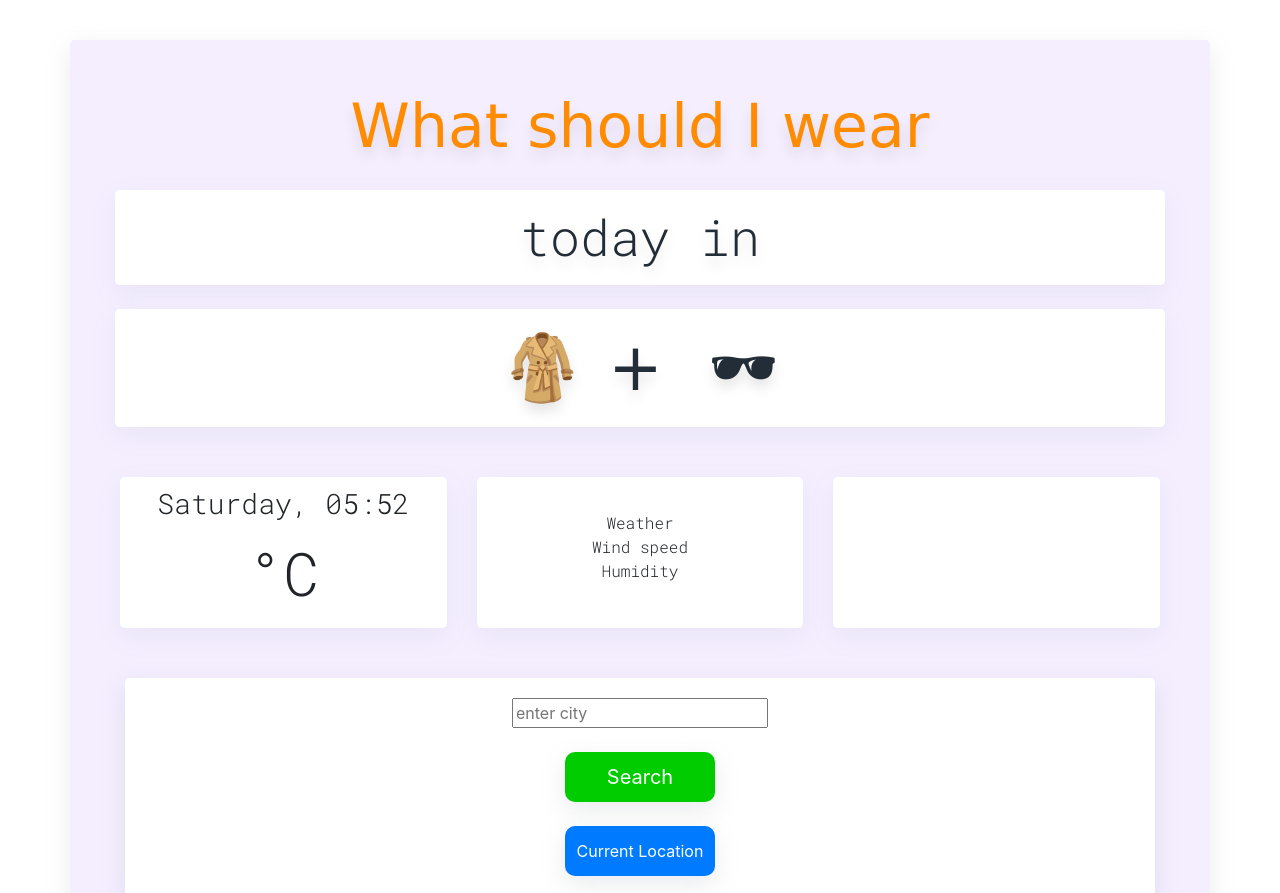
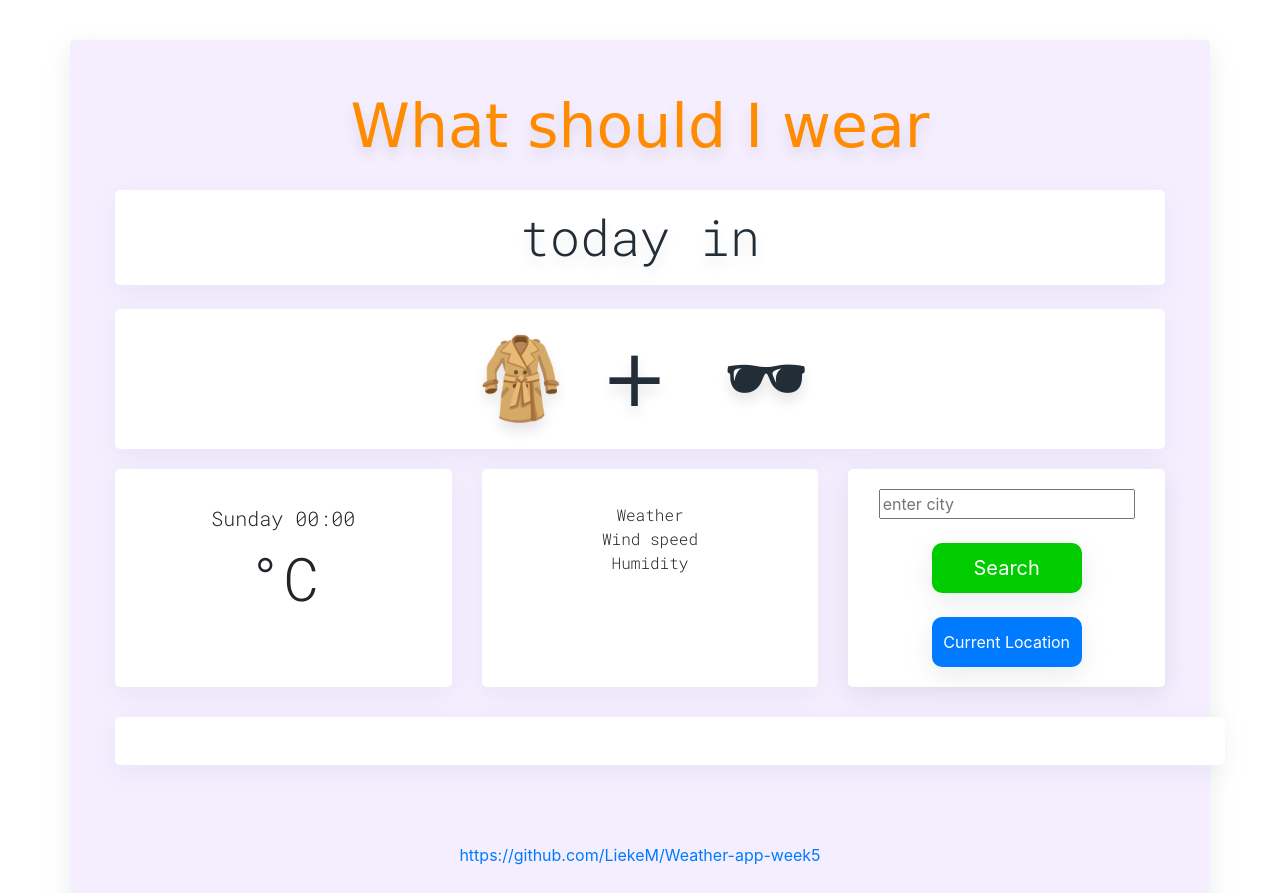
Before and after one commit to LiekeM/Weather-app-week5, a plain HTML site: page index.html in a window 1280 px wide. Shown: the top 893 px of the page. Drawn offline with nearby package versions, Linux system fonts and the light colour scheme; a web font is replaced by a local one.

Commit message:
Updated CSS

```diff
--- a/index.html
+++ b/index.html
@@ -34,7 +34,8 @@
 
       <div class="row">
         <div class="col" id="time-col">
-          <h3 id="current-time" class="currentTime">Sunday 00:00</h3>
+          <br />
+          <div id="current-time" class="currentTime">Sunday 00:00</div>
           <div id="current-temp" class="currentTemp">
             °C
             <a href="#" id="fahrenheit"></a>
@@ -46,24 +47,25 @@
           <div id="wind" class="wind">Wind speed</div>
           <div id="humidity" class="humidity">Humidity</div>
         </div>
-        <div class="col" id="icon-col">
+        <div class="col" id="search-col">
+          <form id="city-form">
+            <input
+              type="text"
+              id="input-city"
+              placeholder="enter city"
+            /><br /><br />
+            <input type="submit" name="submit" value="Search" id="submit" />
+          </form>
           <br />
-          <img src="" id="icon" />
+          <button>Current Location</button>
         </div>
       </div>
 
-      <div class="search-container">
-        <form id="city-form">
-          <input
-            type="text"
-            id="input-city"
-            placeholder="enter city"
-          /><br /><br />
-          <input type="submit" name="submit" value="Search" id="submit" />
-        </form>
+      <div class="col" id="icon-col">
         <br />
-        <button>Current Location</button>
+        <img src="" id="icon" />
       </div>
+
       <br />
       <br />
       <a href="https://github.com/LiekeM/Weather-app-week5"
--- a/src/styles.css
+++ b/src/styles.css
@@ -2,7 +2,8 @@ body {
   padding-top: 20px;
 }
 
-h3 {
+.currentTime {
+  font-size: 20px;
   font-family: "Roboto Mono", monospace;
 }
 
@@ -99,7 +100,7 @@ button:hover {
 #icon-col {
   background-color: white;
   border-radius: 5px;
-  padding: 10px;
+  margin: 30px;
   box-shadow: rgba(149, 157, 165, 0.1) 0px 8px 24px;
 }
 /* .humidity {
@@ -128,7 +129,7 @@ button:hover {
 
 .emoji {
   font-family: "DynaPuff", cursive;
-  font-size: 65px;
+  font-size: 80px;
   color: #232d37;
   display: inline-block;
   text-shadow: 0px 8px 13px rgba(0, 0, 0, 0.1);
@@ -160,7 +161,7 @@ button:hover {
 }
 
 .days {
-  font-size: 30px;
+  font-size: 40px;
   font-family: "Roboto Mono", monospace;
   margin: 40px 35px;
   background-color: white;
@@ -187,16 +188,14 @@ button:hover {
 }
 
 .row-container-date {
-  font-size: 16px;
+  font-size: 20px;
 }
 
-.search-container {
+#search-col {
   background-color: white;
   border-radius: 5px;
   box-shadow: rgba(149, 157, 165, 0.2) 0px 8px 24px;
-  padding: 20px;
-  padding-top: 20px;
-  margin: 0px 40px;
+  padding: 20px 0px 20px 0px;
 }
 
 .box {
@@ -208,5 +207,5 @@ button:hover {
 }
 
 .row {
-  padding: 50px;
+  margin: 20px 30px;
 }
```
